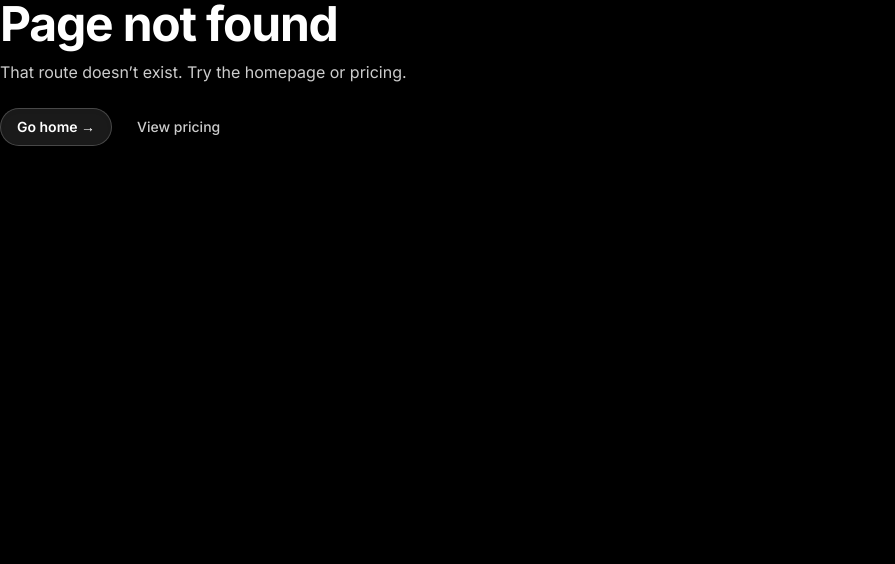
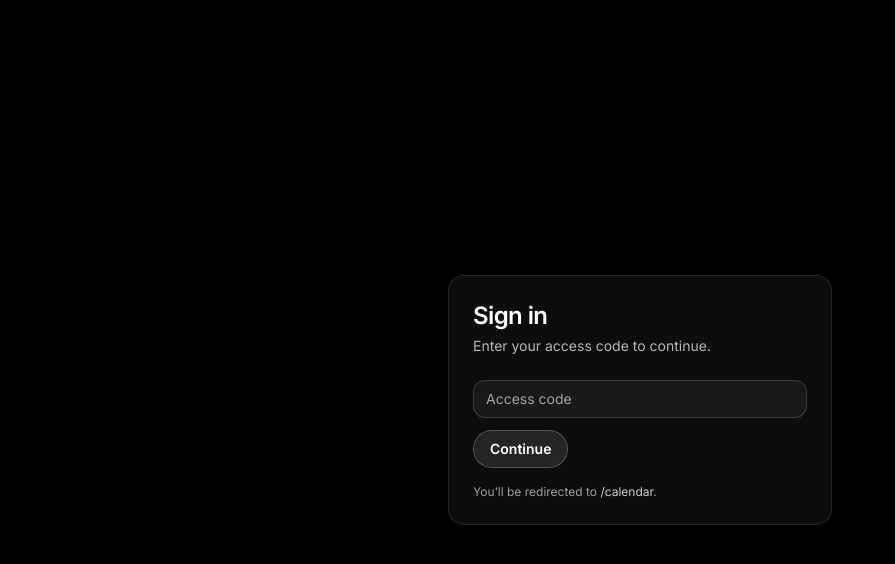
Before and after one commit to MasonIllies/OSAI, a Next.js app in the folder osai-mvp/: page /signin in a window 1280 px wide. Before the commit this address had no page. Shown: the top 564 px of the page, without its empty margins (0-895 px from the left). Built offline with nearby package versions, Linux system fonts and the light colour scheme.

Commit message:
Create page.tsx

```diff
--- /dev/null
+++ b/osai-mvp/app/signin/page.tsx
@@ -0,0 +1,57 @@
+"use client";
+
+import { useRouter, useSearchParams } from "next/navigation";
+import { useState } from "react";
+
+export default function SignInPage() {
+  const router = useRouter();
+  const sp = useSearchParams();
+  const next = sp.get("next") || "/calendar";
+  const [code, setCode] = useState("");
+  const [err, setErr] = useState("");
+
+  const EXPECTED = process.env.NEXT_PUBLIC_ACCESS_CODE || "";
+
+  function handleSubmit(e: React.FormEvent) {
+    e.preventDefault();
+    if (!EXPECTED) {
+      setErr("Missing NEXT_PUBLIC_ACCESS_CODE. Set it in Vercel → Settings → Environment Variables.");
+      return;
+    }
+    if (code.trim() !== EXPECTED) {
+      setErr("Wrong access code.");
+      return;
+    }
+    // 30-day cookie
+    document.cookie = `osai_auth=1; Max-Age=${60 * 60 * 24 * 30}; Path=/; SameSite=Lax; Secure`;
+    router.push(next);
+  }
+
+  return (
+    <div className="min-h-screen bg-black text-white flex items-center justify-center px-4">
+      <div className="w-full max-w-sm rounded-2xl border border-white/10 bg-white/5 p-6 shadow-xl">
+        <h1 className="text-2xl font-semibold tracking-tight">Sign in</h1>
+        <p className="text-white/70 text-sm mt-1">
+          Enter your access code to continue.
+        </p>
+
+        <form onSubmit={handleSubmit} className="mt-6 space-y-3">
+          <input
+            value={code}
+            onChange={(e) => setCode(e.target.value)}
+            placeholder="Access code"
+            className="w-full rounded-xl bg-white/5 border border-white/15 px-3 py-2 text-sm outline-none focus:ring-2 focus:ring-white/30"
+          />
+          {err && <div className="text-sm text-red-300">{err}</div>}
+          <button type="submit" className="inline-flex items-center gap-2 rounded-full border border-white/20 bg-white/10 px-4 py-2 text-sm font-semibold shadow-inner hover:bg-white/20 focus:outline-none focus:ring-2 focus:ring-white/30">
+            Continue
+          </button>
+        </form>
+
+        <div className="text-xs text-white/60 mt-4">
+          You’ll be redirected to <span className="text-white/80">{next}</span>.
+        </div>
+      </div>
+    </div>
+  );
+}
```
